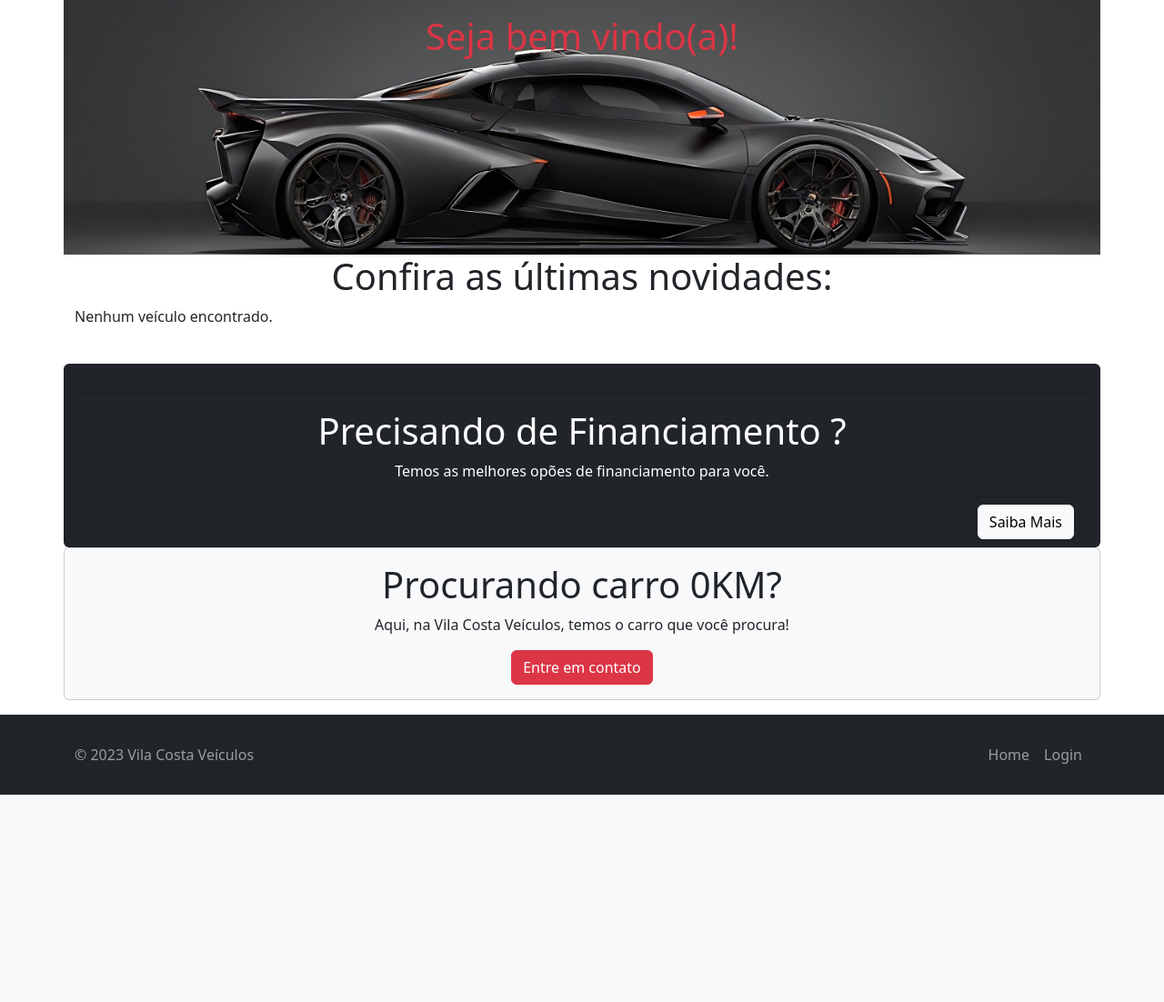
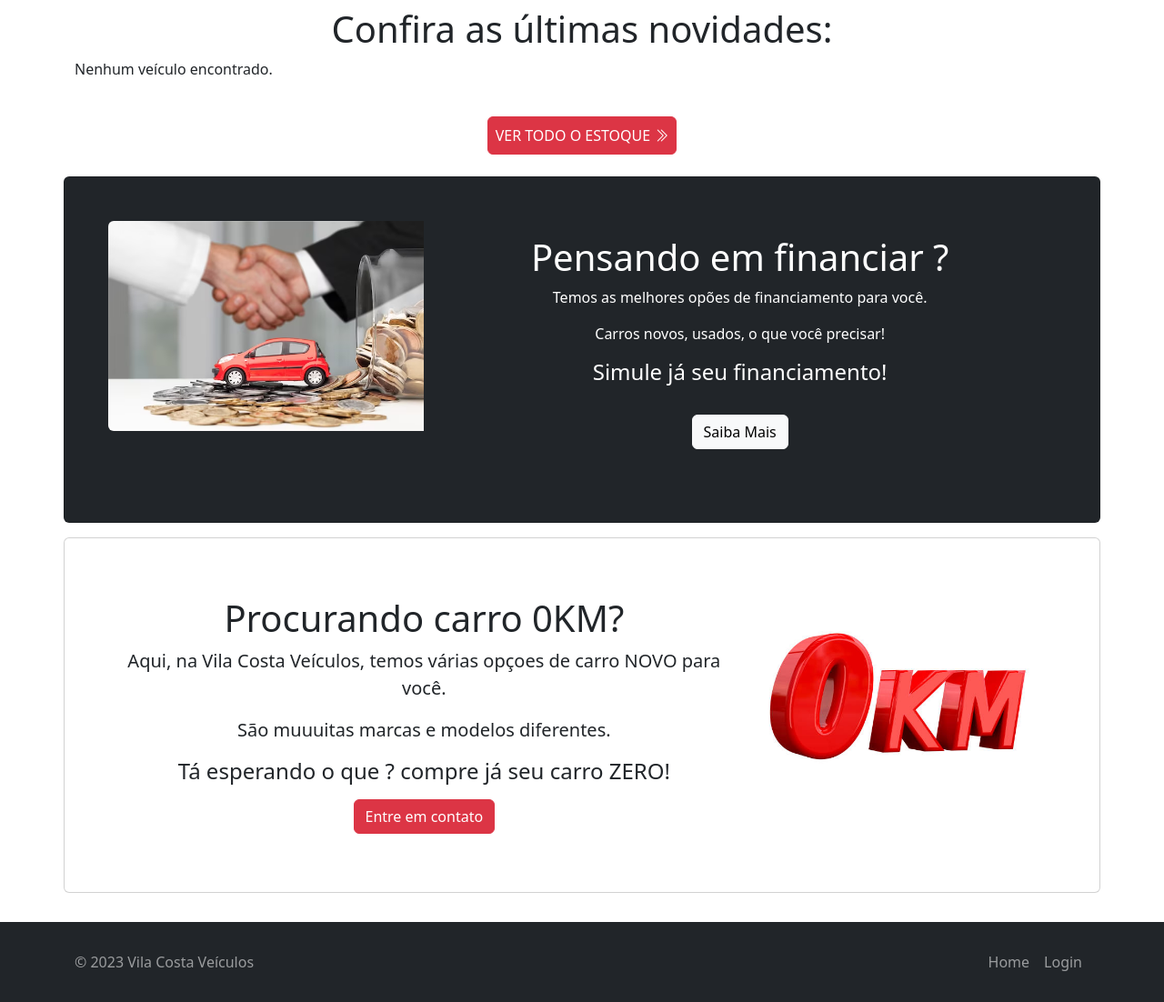
Before and after one commit to ninocsta/car-store, a Django app: page /home/ in a window 1280 px wide. Shown: the part 82-1184 px from the top of the page at 91% size. Before the commit the page ends 956 px from the top, so only its background shows below. Run offline with Django 5.2, Linux system fonts and the light colour scheme; data that the repository does not hold is empty.

Commit message:
ajustes home html

````diff
--- a/veiculos/templates/home.html
+++ b/veiculos/templates/home.html
@@ -15,12 +15,8 @@
 </style>
 
 
-    <div class="container foto">
-        <h1 class="text-center p-3 text-danger">Seja bem vindo(a)!</h1>
 
-
-    </div>
-    <div class="container mb-4">
+    <div class="container pt-2 pb-4">
 
             <h1 class="text-center">Confira as últimas novidades: </h1>
               <!-- CARDS -->
@@ -52,43 +48,60 @@
                         </div>
                     </div>
                 {% endfor %}
+
                 {% else %}
                   <p class="no-results">Nenhum veículo encontrado.</p>
     {% endif %}
         </div>
+        <div class="text-center">
 
+            <a href="#" class="btn btn-danger mt-4 p-2">VER TODO O ESTOQUE <i class="bi bi-chevron-double-right"></i></a>
+        </div>
 
 
     </div>
 
 
-
-
     <div class="container">
         <div class="row">
-            <div class="card text-bg-dark pt-3 col">
-                <div class="card-header"></div>
-                <div class="card-body">
-                  <h1 class="card-title text-center">Precisando de Financiamento ?</h1>
+            <div class="card text-bg-dark p-5 col">
+                <div class="row g-0">
+                <div class="col-md-4">
+                    <img class="img-fluid rounded-start" src="{% static 'images/aperto.avif' %}" alt="">
+                </div>
+                <div class="card-body col-md-8">
+                  <h1 class="card-title text-center">Pensando em financiar ?</h1>
                   <p class="card-text text-center">Temos as melhores opões de financiamento para você.</p>
+                  <p class="card-text text-center">Carros novos, usados, o que você precisar!</p>
+                  <h4 class="card-text text-center">Simule já seu financiamento!</h4>
+                  <p class="text-center"><a href="#" class="btn btn-light mt-4 ">Saiba Mais</a></p>
                 </div>
-                <div class="card-footer text-end">
-                    <a href="#" class="btn btn-light ">Saiba Mais</a>
-                </div>
+
               </div>
+            </div>
         </div>
     </div>
 
-    <div class="container mb-0">
+    <div class="container mt-3 mb-3">
         <div class="row ">
-            <div class="card text-bg-light text-center col" >
-                <div class="card-body">
-                  <h1 class="card-title text-dark">Procurando carro 0KM?</h1>
-                  <p class="card-text text-dark">Aqui, na Vila Costa Veículos, temos o carro que você procura!</p>
-                  <a href="#" class="btn btn-danger">Entre em contato</a>
+            <div class="card text-center p-5" >
+                <div class="row g-0">
+                    <div class="card-body col-md-8">
+                        <h1 class="card-title text-dark">Procurando carro 0KM?</h1>
+                        <p class="card-text text-dark fs-5">Aqui, na Vila Costa Veículos, temos várias opçoes de carro NOVO para você.</p>
+                        <p class="card-text text-dark fs-5">São muuuitas marcas e modelos diferentes.</p>
+                        <h4 class="card-text text-dark">Tá esperando o que ? compre já seu carro ZERO!</h4>
+
+                        <a href="#" class="btn btn-danger mt-2">Entre em contato</a>
+                    </div>
+                    <div class="col-md-4">
+                        <img class="img-fluid rounded-start" src="{% static 'images/0km.jpg' %}" alt="">
+                    </div>
                 </div>
               </div>
         </div>
 </div>
+
+
 {% endblock %}
 ```
--- a/veiculos/views.py
+++ b/veiculos/views.py
@@ -30,5 +30,5 @@ class DadosVeiculoView(DetailView):
 
 
 def home(request):
-    veiculos = Veiculo.objects.filter(vendido=False)[:6]
+    veiculos = Veiculo.objects.filter(vendido=False)[:3]
     return render(request, 'home.html', context={'veiculos': veiculos})
````
Also changed, not shown: .gitignore.txt, static/a.png (deleted), static/b.png (deleted), static/images/0km.jpg (added), static/images/aperto.avif (added).
